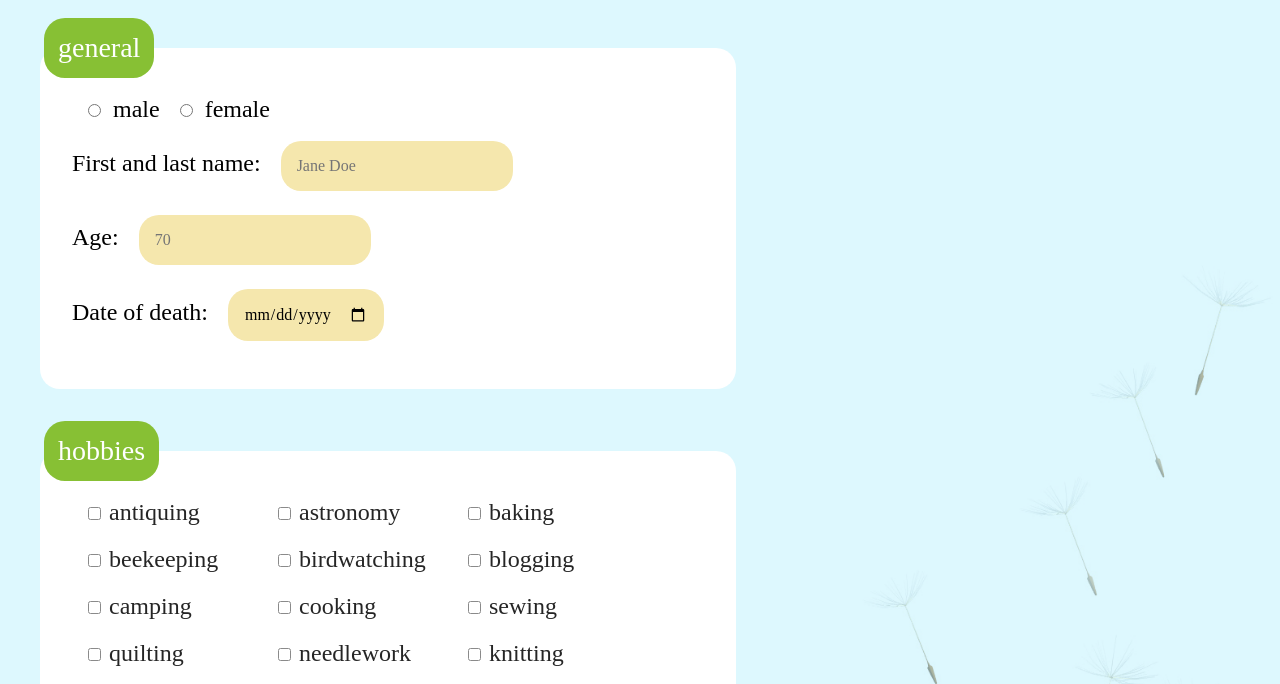
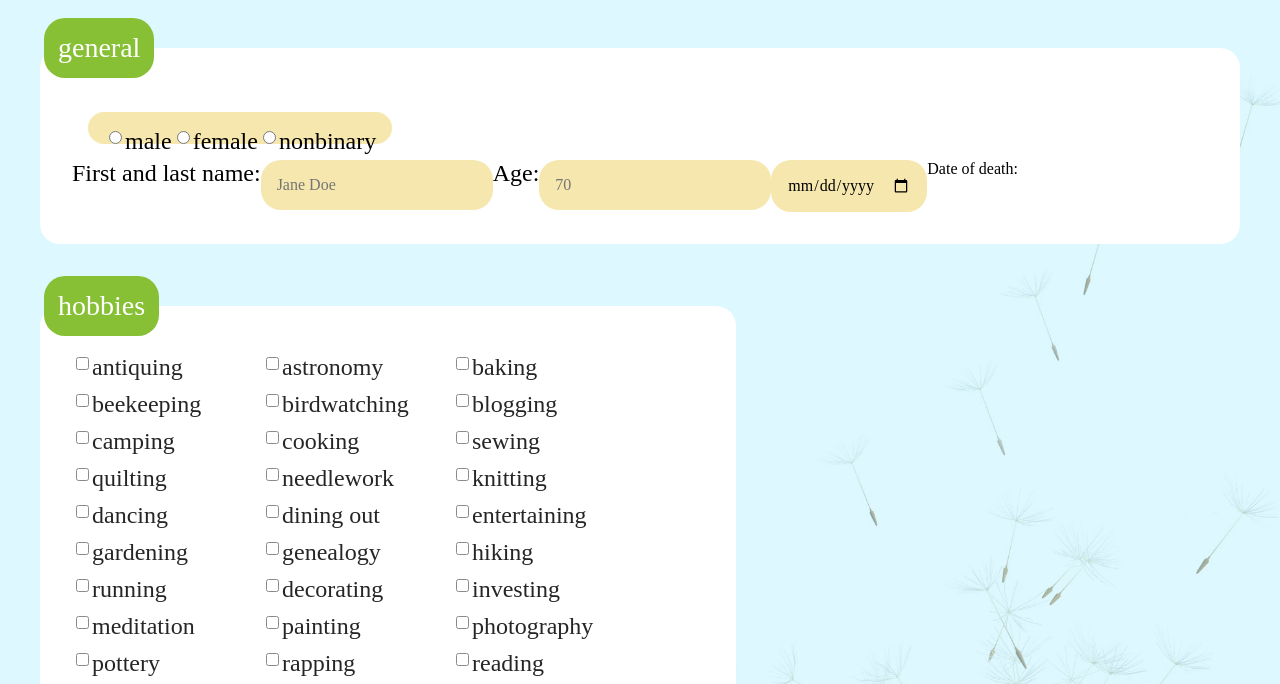
Before and after one commit to melissakinsey/obituary, a plain HTML site: page index.html in a window 1280 px wide. Shown: the part 104-788 px from the top of the page. Drawn offline with nearby package versions, Linux system fonts and the light colour scheme.

Commit message:
Add div.gender to css to isolate gender radio buttons. Make left, right, and center formatting work.

```diff
--- a/index.html
+++ b/index.html
@@ -15,31 +15,43 @@
 
     <body onload="initDoc();">
         <h1>Online Obituary Template</h1>
-        <div>
-            <fieldset>
+        <form>
+            <fieldset class="wide">
                 <legend>general</legend>
-                <input type="radio" name="gender" value="male" />
-                <label>male</label>
-                <input type="radio" name="gender" value="female" />
-                <label>female</label>
-                <br>
-                <label>First and last name:</label>
-                <input type="text" name="firstLastName" placeholder="Jane Doe" />
-                <br>
-                <label>Age:</label>
-                <input type="number" name="age" placeholder="70" />
-                <br>
-                <label>Date of death:</label>
-                <input type="date" name="DOD" />
+                <div class= "gender">
+                    <input type="radio" name="gender" value="male"/>
+                    <label>male</label>
+                    <input type="radio" name="gender" value="female"/>
+                    <label>female</label>
+                    <input type="radio" name="gender" value="nonbinary"/>
+                    <label>nonbinary</label>
+                </div>
+                <div>
+                    <label>First and last name:</label>
+                    <input type="text" name="firstLastName" placeholder="Jane Doe"/>
+                </div>
+                <div>
+                    <label>Age:</label>
+                    <input type="number" name="age" placeholder="70"/>
+                </div>
+                <div
+                    <label>Date of death:</label>
+                    <input type="date" name="DOD"/>
+                </div>
             </fieldset>
-        </div>
+        </form>
+        <form>
         <fieldset id="roles" style="display: none">
             <legend>roles</legend>
         </fieldset>
+        </form>
+        <form>
         <fieldset id="hobbies">
             <div class="grid"></div>
             <legend>hobbies</legend>
         </fieldset>
+        </form>
+        <form>
         <fieldset>
             <legend>obituary</legend>
             <input type="hidden" name="myDoc">
@@ -55,8 +67,10 @@
                     <option value="p">Paragraph &lt;p&gt;</option>
                     <option value="pre">Preformatted &lt;pre&gt;</option>
                 </select>
+                </form>
                 <select onchange="formatDoc('fontname',this[this.selectedIndex].value);this.selectedIndex=0;">
                     <option class="heading" selected>- font -</option>
+                    <option>Josefin Sans</option>
                     <option>Arial</option>
                     <option>Arial Black</option>
                     <option>Courier New</option>
--- a/style/style.css
+++ b/style/style.css
@@ -1,5 +1,5 @@
 body {
-    font-family: "Josefin-sans";
+    font-family: "Josefin sans";
     background-image: url("single-dandelion-saturated.png");
     background-position: center;
     background-repeat: no-repeat;
@@ -31,9 +31,17 @@ legend {
     border-radius: .75em;
     width: auto;
 }
+form {
+    display: flex;
+    flex-direction: row;
+    float: left;
+    width: 100%;
+  }
 
-label {
+  label, input {
+    display: flex;
     font-size: 24px;
+    float: left;
 }
 
 :-ms-input-placeholder {
@@ -45,7 +53,7 @@ label {
 }
 
 fieldset {
-    align-items: baseline;
+    /* align-items: baseline; */
     background-color: white;
     opacity: 100;
     border: none;
@@ -56,6 +64,21 @@ fieldset {
     border-radius: 1.25em;
     width: 50%;
     font-family: "Josefin sans";
+}
+
+.wide {
+    width: 100%;
+}
+
+div.gender {
+    background-color: #f5e7ad;
+    border-radius: 1.25em;
+    block-size: auto;
+    width: max-content;
+    padding: 1em;
+    margin: 1em;
+    align-items: center;
+    vertical-align: middle;
 }
 
 .grid {
@@ -70,11 +93,12 @@ fieldset {
 }
 
 input {
-    margin: .5em .5em 1em 1em;
+    /* margin: .5em .5em 1em 1em; */
     padding: 1em;
     background-color: #f5e7ad;
     color: black;
     font-size: 1em;
+    align-items: mid;
     border: none;
     border-radius: 1.25em;
     font-family: "Josefin sans";
@@ -85,20 +109,37 @@ input {
 }
 
 container {
-    align-items: baseline;
+    align-items: flex-end;
+    vertical-align: middle;
     border: none black;
     padding: 2em;
     margin: 1em;
     background-color: white;
     border: none;
 }
+.flex-container {
+    display: flex;
+}
 
+.flex-child {
+    flex: 1;
+    border: none;
+}
+
+.flex-child:first-child {
+    margin-right: 20px;
+}
 div.label {
     font-family: "Josefin sans";
     color: black;
     font-size: 1.25em;
+    align-items: center;
+    align-self: auto;
+    align-content: space-around;
 }
-
+/* .prewrap { */
+    white-space: pre-wrap;
+}
 .error {
     font-style: italic;
     color: red;
@@ -124,7 +165,7 @@ img.intLink {
     max-height: 500px;
     border: 1px #000000 solid;
     padding: 12px;
-    overflow: scroll;
+    overflow: auto;
 }
 
 #textBox div {
```
